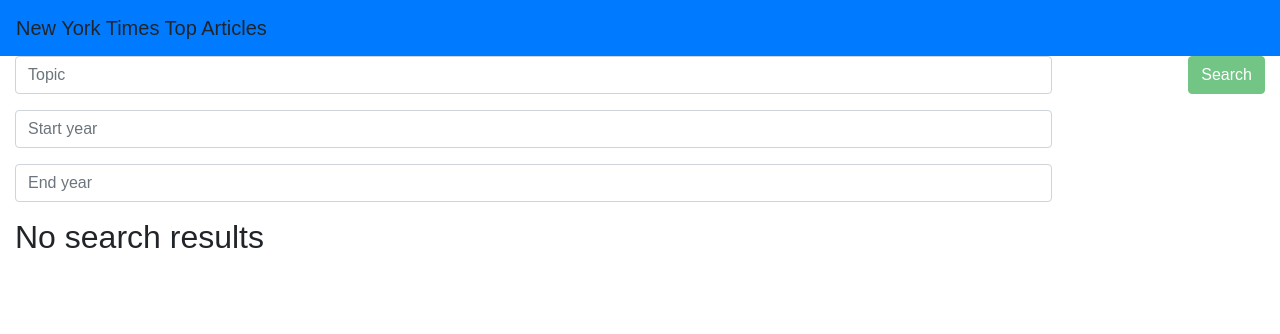
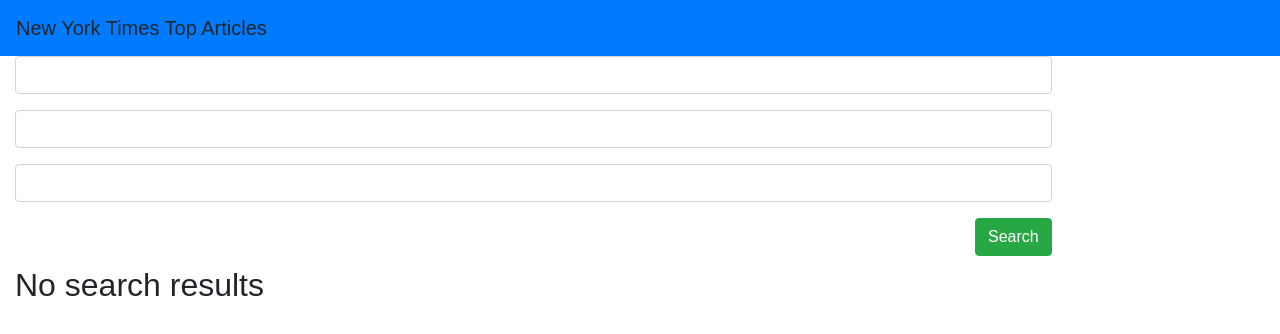
Before and after one commit to grmrh/react-mongodb-nyt, a React (Create React App) app in the folder client/: page / in a window 1280 px wide. Shown: the top 334 px of the page. Built offline with nearby package versions, Linux system fonts and the light colour scheme.

Commit message:
still issues

```diff
--- a/client/src/App.js
+++ b/client/src/App.js
@@ -12,7 +12,7 @@
       <Switch>
         <Route exact path="/" component={Search} />
         <Route exact path="/search" component={Search} />
-        <Route exact path="/articles/:id" component={Saved} />
+        {/* <Route exact path="/articles/id" component={Saved} /> */}
         <Route component={NoMatch} />
       </Switch>
     </div>
--- a/client/src/Components/Form/Input.js
+++ b/client/src/Components/Form/Input.js
@@ -1,7 +1,13 @@
 import React from "react";
 
-export const Input = props => (
+export const Input = () => (
   <div className="form-group">
-    <input className="form-control" {...props} />
+    <input className="form-control" />
   </div>
 );
+
+// export const Input = props => (
+//   <div className="form-group">
+//     <input className="form-control" {...props} />
+//   </div>
+// );
--- a/client/src/Pages/Search/Search.js
+++ b/client/src/Pages/Search/Search.js
@@ -10,6 +10,9 @@
 
   state={
     articles: [],
+    topic: "",
+    startYear: Date.now,
+    endYear: Date.now,
     articleSearch: {
       topic: "",
       startYear: Date.now,
@@ -34,12 +37,20 @@
 
   handleFormSubmit = event => {
     // When the form is submitted, prevent its default behavior, get articles update the articles state
-    event.preventDefault();
-    if (this.state.articleSearch.topic && this.state.articleSearch.startYear && this.state.articleSearch.endYear) {
-      API.scrapeArticles(this.state.articleSearch)
+    this.setState.articleSearch = {
+      topic: this.state.topic,
+      startYear: this.state.startYear,
+      endYear: this.state.endYear
+    }
+    console.log(this.setState.articleSearch);
+    //alert('A form was submitted: ' + this.state.topic);
+    //event.preventDefault();
+    // if (this.state.articleSearch.topic && this.state.articleSearch.startYear && this.state.articleSearch.endYear) {
+      //this.state.articleSearch
+      API.scrapeArticles()
       .then(res => this.setState({articles: res.data}))
       .catch(err => console.log(err));
-    }
+    // }
   };
 
   render() {
@@ -47,22 +58,22 @@
       <Container fluid>
       <Row>
         <Col size="xs-9 sm-10">
-          <Input value={this.state.articleSearch.topic}
+          <Input value={this.state.topic}
                       onChange={this.handleInputChange}
                       name="topic"
                       placeholder="Topic" />
-          <Input value={this.state.articleSearch.startYear}
+          <Input value={this.state.startYear}
                       onChange={this.handleInputChange}
                       name="startYear"
                       placeholder="Start year" />
-          <Input value={this.state.articleSearch.endYear}
+          <Input value={this.state.endYear}
                       onChange={this.handleInputChange}
                       name="endYear"
                       placeholder="End year" />
-        </Col>
-        <Col size="xs-3 sm-2">
-          <FormBtn disabled={!this.state.articleSearch.topic || !this.state.articleSearch.startYear || !this.state.articleSearch.endYear}
-                           onClick={this.handleFormSubmit} > Search </FormBtn>
+          <FormBtn
+            // disabled={!this.state.articleSearch.topic || !this.state.articleSearch.startYear || !this.state.articleSearch.endYear}
+            debugger
+            onClick={this.handleFormSubmit} > Search </FormBtn>
         </Col>
         </Row>
         <Row>
--- a/package.json
+++ b/package.json
@@ -19,6 +19,7 @@
   },
   "dependencies": {
     "axios": "^0.18.0",
+    "body-parser": "^1.18.3",
     "express": "^4.15.4",
     "mongoose": "^5.2.6"
   }
```
Also changed, not shown: 2 other files (tests, documents, lock files or other folders).
